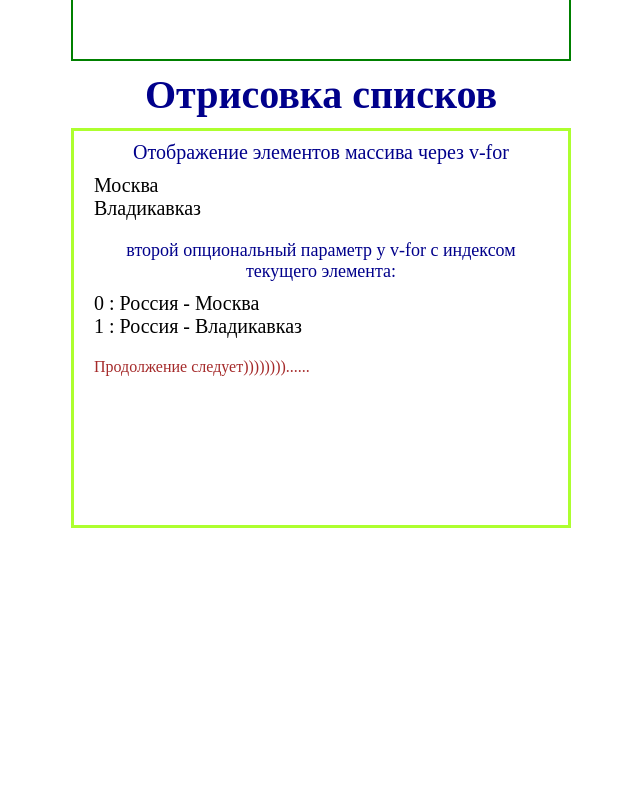
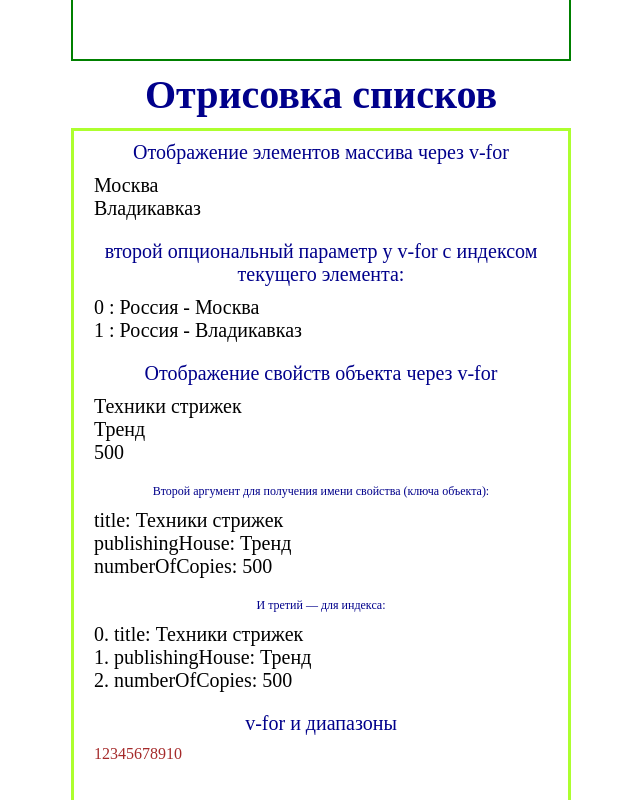
Before and after one commit to innamagkeeva/vue_components, a Vue app: page / in a window 1280 px wide. Shown: the part 1520-2320 px from the top of the page, without its empty margins (319-959 px from the left). Before the commit the page ends 2058 px from the top, so only its background shows below. Built offline with nearby package versions, Linux system fonts and the light colour scheme; the HTML template or start-up script is replaced by a standard one.

Commit message:
Отрисовка списков продолжение

```diff
--- a/src/components/RenderingLists.vue
+++ b/src/components/RenderingLists.vue
@@ -1,23 +1,35 @@
 <script setup lang="ts">
-import { ref } from 'vue'
+import { reactive, ref } from 'vue'
 interface City {
   city: string
+}
+
+interface Hairstyles {
+  title: string
+  publishingHouse: string
+  numberOfCopies: number
 }
 
 const title = ref<string>('Отрисовка списков')
 const cities = ref<City[]>([{ city: 'Москва' }, { city: 'Владикавказ' }])
 const country = ref<string>('Россия')
+
+const myHairstyles: Hairstyles = reactive({
+  title: 'Техники стрижек',
+  publishingHouse: 'Тренд',
+  numberOfCopies: 500,
+})
 </script>
 
 <template>
-  <h1 class="title">{{ title }}</h1>
+  <h1
+    class="title"
+    style="font-size: 40px"
+  >
+    {{ title }}
+  </h1>
   <div class="circuit">
-    <p
-      class="title"
-      style="font-size: 20px"
-    >
-      Отображение элементов массива через v-for
-    </p>
+    <p class="title">Отображение элементов массива через v-for</p>
     <ul>
       <li
         v-for="city in cities"
@@ -26,12 +38,7 @@ const country = ref<string>('Россия')
         {{ city.city }}
       </li>
     </ul>
-    <p
-      class="title"
-      style="font-size: 18px"
-    >
-      второй опциональный параметр у v-for с индексом текущего элемента:
-    </p>
+    <p class="title">второй опциональный параметр у v-for с индексом текущего элемента:</p>
     <ul>
       <li
         v-for="(city, index) in cities"
@@ -40,8 +47,50 @@ const country = ref<string>('Россия')
         {{ index }} : {{ country }} - {{ city.city }}
       </li>
     </ul>
-
-    <p style="color: brown">Продолжение следует))))))))......</p>
+    <p class="title">Отображение свойств объекта через v-for</p>
+    <ul>
+      <li
+        v-for="value in myHairstyles"
+        :key="value"
+      >
+        {{ value }}
+      </li>
+    </ul>
+    <p
+      class="title"
+      style="font-size: 12px"
+    >
+      Второй аргумент для получения имени свойства (ключа объекта):
+    </p>
+    <ul>
+      <li
+        v-for="(value, key) in myHairstyles"
+        :key="key"
+      >
+        {{ key }}: {{ value }}
+      </li>
+    </ul>
+    <p
+      class="title"
+      style="font-size: 12px"
+    >
+      И третий — для индекса:
+    </p>
+    <ul>
+      <li
+        v-for="(value, key, index) in myHairstyles"
+        :key="key"
+      >
+        {{ index }}. {{ key }}: {{ value }}
+      </li>
+    </ul>
+    <p class="title">v-for и диапазоны</p>
+    <span
+      style="color: brown"
+      v-for="n in 10"
+      :key="n"
+      >{{ n }}</span
+    >
   </div>
 </template>
 
@@ -54,13 +103,13 @@ ul {
 .title {
   text-align: center;
   color: darkblue;
-  font-size: 40px;
+  font-size: 20px;
   margin-bottom: 10px;
 }
 
 .circuit {
   width: 500px;
-  height: 400px;
+  height: 900px;
   margin: 0 auto;
   margin-bottom: 10px;
   border: 3px solid greenyellow;
```
